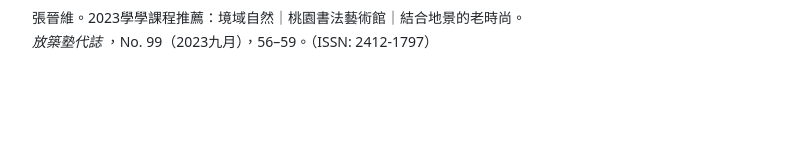
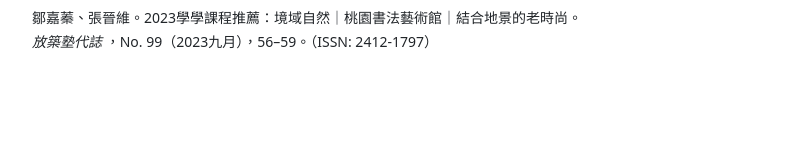
Before and after one commit to cchinwei/cwcphd, a website: page courses/recommend.html in a window 1280 px wide. Shown: the part 1650-1801 px from the top of the page, without its empty margins (240-1039 px from the left). Drawn offline with nearby package versions, Linux system fonts and the light colour scheme.

Commit message:
Update recommend.html

```diff
--- a/courses/recommend.html
+++ b/courses/recommend.html
@@ -217,7 +217,7 @@
               ></iframe>
             </div>
             <small
-              >張晉維。2023學學課程推薦：境域自然｜桃園書法藝術館｜結合地景的老時尚。<br />
+              >鄒嘉蓁、張晉維。2023學學課程推薦：境域自然｜桃園書法藝術館｜結合地景的老時尚。<br />
               <span class="fst-italic">放築塾代誌</span>
               ，No. 99（2023九月），56–59。（ISSN: 2412-1797）
             </small>
```
